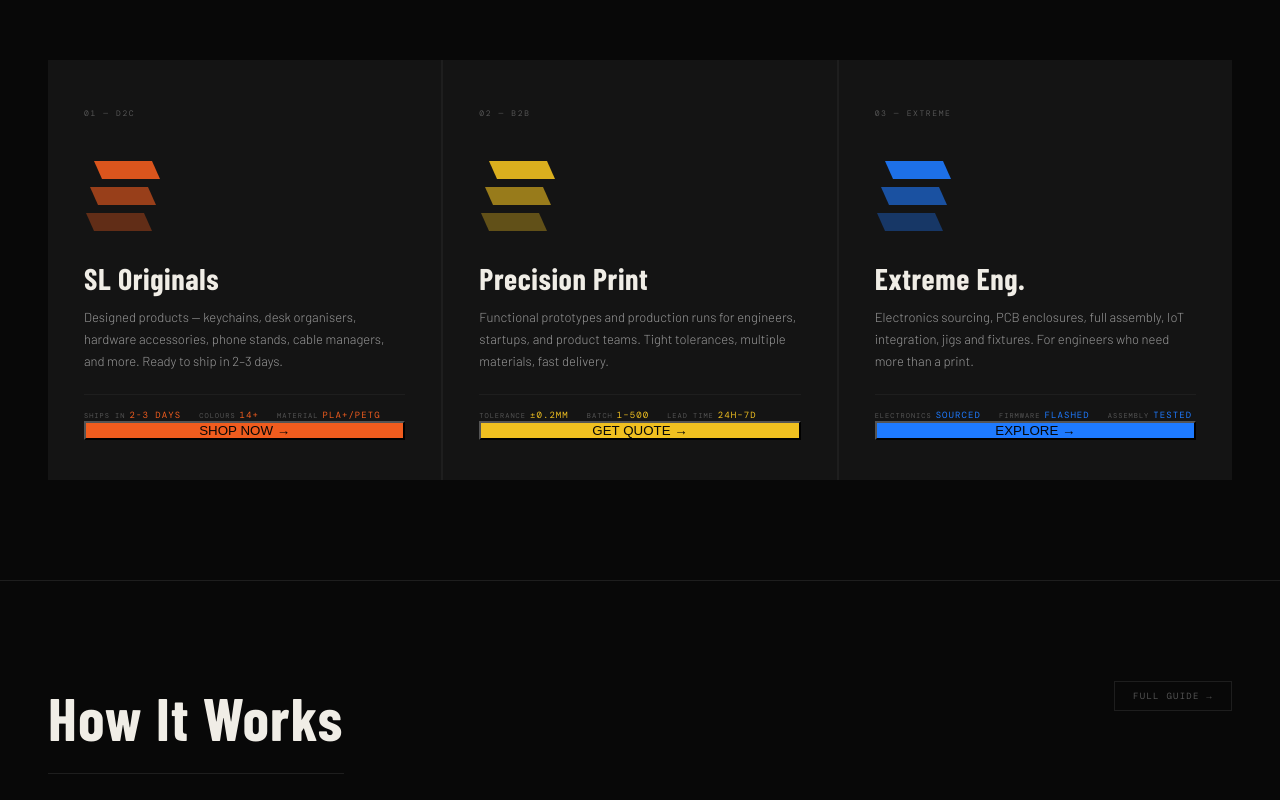
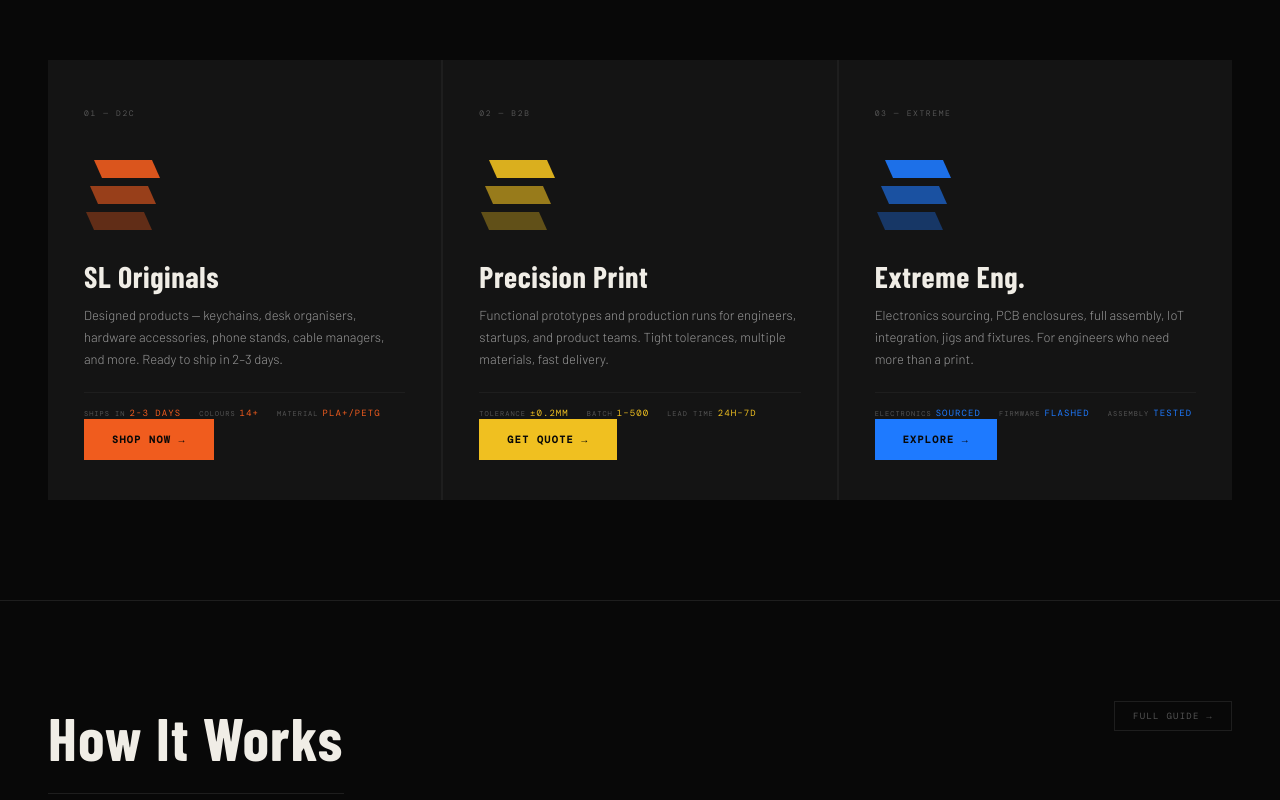
Before and after one commit to solid-labs-3d/solidlabs-website, a React (Vite) app: page / in a window 1280 px wide. Shown: the part 1189-1989 px from the top of the page. Built offline with nearby package versions, Linux system fonts and the light colour scheme; a web font is replaced by a local one.

Commit message:
updated with button

```diff
--- a/src/styles/pages/home.css
+++ b/src/styles/pages/home.css
@@ -278,6 +278,27 @@
 }
 
 /* CTA button */
+.pc-btn {
+  display: inline-flex;
+  align-items: center;
+  justify-content: center;
+  padding: 14px 28px;
+  font-family: var(--ff-mono);
+  font-size: 10px;
+  font-weight: 700;
+  letter-spacing: .14em;
+  text-transform: uppercase;
+  border: none;
+  cursor: pointer;
+  width: fit-content;
+  transition: opacity .2s;
+}
+
+.pc-btn:hover {
+  opacity: .85;
+}
+
+
 /* ── Promise bar ── */
 #cta-promise {
   background: var(--blk);
```
